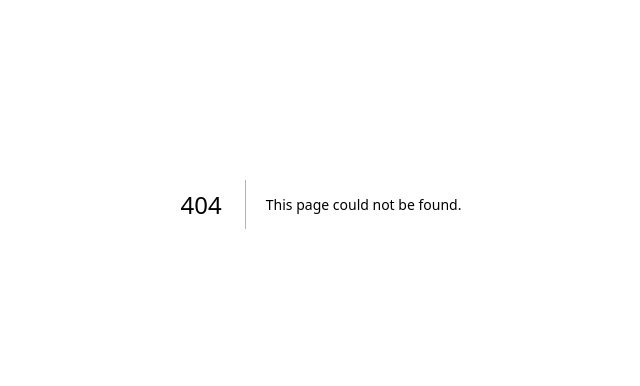
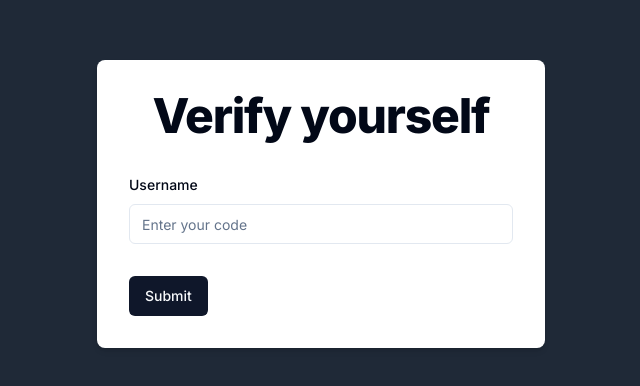
Before and after one commit to arijitdas122001/amaapp, a Next.js app: page /verify/1 in a window 1280 px wide. Before the commit this address had no page. Shown: the part 196-582 px from the top of the page, without its empty margins (319-959 px from the left). Built offline with nearby package versions, Linux system fonts and the light colour scheme.

Commit message:
verification email and schema modification #9

```diff
--- a/src/app/(auth)/Sign-up/page.tsx
+++ b/src/app/(auth)/Sign-up/page.tsx
@@ -36,8 +36,7 @@ const page = () => {
     const CheckUserName=async()=>{
       try {
         setCheckingUsername(true);
-        setUsername('');
-        console.log(Username);
+        // console.log(Username);
         const res=await axios.get(`/api/check-dist-username?username=${debouncedValue}`);
         // console.log(res.data.message);
         setUseNamecheckingMessage(res.data.message)
@@ -54,24 +53,27 @@ const page = () => {
   const onSubmit=async()=>{
     try {
       setOnSubmitting(true);
+      console.log(Username);
       const data={
       "username":Username,
       "email":email,
       "password":password
       }
+      console.log(data);
       const res=await axios.post('/api/sign-up',data);
       toast({
-        title:"success",
+        title:"Success",
         description:res.data.message
       });
-      route
+      route.replace(`/verify/${Username}`);
     } catch (error:any) {
       const axioserror=error as AxiosError<ApiResponse>;
       let errorMessage = axioserror.response?.data.message;
       ('There was a problem with your sign-up. Please try again.');
       toast({
-        title:"failure",
-        description:errorMessage
+        title:"Failure",
+        description:errorMessage,
+        variant:'destructive'
       })
     }finally{
       setOnSubmitting(false);
@@ -113,7 +115,7 @@ const page = () => {
             <FormItem>
             <FormLabel>Email</FormLabel>
               <FormControl>
-                <Input placeholder="Email" {...field} onChange={(e)=>{
+                <Input placeholder="Email" {...field}  onChange={(e)=>{
                   field.onChange(e)
                   setEmail(e.target.value)
                 }} />
@@ -128,7 +130,7 @@ const page = () => {
             <FormItem>
                <FormLabel>Password</FormLabel>
               <FormControl>
-                <Input placeholder="Password" {...field} onChange={(e)=>{
+                <Input placeholder="Password" {...field} type='password' onChange={(e)=>{
                   field.onChange(e)
                   setpassword(e.target.value)
                 }} />
--- a/src/app/api/verify/route.ts
+++ b/src/app/api/verify/route.ts
@@ -2,15 +2,15 @@ import { DbConnection } from "@/lib/dbConnection";
 import UserModel from "@/model/User";
 import { NextRequest } from "next/server";
 
-export async function GET(request:NextRequest) {
+export async function POST(request:NextRequest) {
     await DbConnection();
     try {
-        const {username,email,code}=await request.json();
+        const {username,code}=await request.json();
         const PresentUser=await UserModel.findOne({username});
         if(!PresentUser){
             return Response.json({
                 success:false,
-                messagee:"User is not present"
+                message:"User is not present"
             },{status:400});
         }
         const checkExpiry=new Date(PresentUser?.CodeExpiry)>new Date();
@@ -45,7 +45,7 @@ export async function GET(request:NextRequest) {
     } catch (error) {
         return Response.json({
             success:false,
-            messagee:"Error while verifying the code"
+            message:"Error while verifying the code"
         },{status:500});
     }
 }
--- /dev/null
+++ b/src/app/verify/[username]/page.tsx
@@ -0,0 +1,85 @@
+'use client'
+import { Button } from '@/components/ui/button';
+import { Form, FormControl,FormField, FormItem, FormLabel,} from '@/components/ui/form';
+import { Input } from '@/components/ui/input';
+import { useToast } from '@/components/ui/use-toast';
+import { VerifySchema } from '@/schema/verfiySchema';
+import { ApiResponse } from '@/types/apiresponse';
+import { zodResolver } from '@hookform/resolvers/zod';
+import axios, { AxiosError } from 'axios';
+import { Loader2 } from 'lucide-react';
+import { useParams, useRouter } from 'next/navigation';
+import React, { useState } from 'react'
+import {useForm } from 'react-hook-form';
+import z from "zod";
+const Verify = () => {
+  const [OTP,setOTP]=useState('');
+  const [ProcessStarting,setProcessStarting]=useState(false);
+  const params=useParams();
+  const {toast}=useToast();
+  const route=useRouter();
+  const form=useForm<z.infer<typeof VerifySchema>>({
+    resolver:zodResolver(VerifySchema),
+    defaultValues:{
+      verificationCode:""
+    }
+  });
+  const onSubmit=async()=>{
+    try {
+      setProcessStarting(true);
+      const data={
+        "username":params.username,
+        "code":OTP,
+      }
+      const res=await axios.post('/api/verify',data);
+      toast({
+        title:"Success",
+        description:res.data?.message
+      })
+      route.replace('/');
+    } catch (error) {
+      const axiosError=error as AxiosError<ApiResponse>
+      const errorMessage=axiosError.response?.data.message
+      toast({
+        title:"Failure",
+        description:errorMessage,
+        variant:'destructive'
+      })
+    }finally{
+      setProcessStarting(false);
+    }
+  }
+  return (
+    <div className="flex justify-center align-middle items-center min-h-screen bg-gray-800">
+      <div className="w-full max-w-md p-8 space-y-8 bg-white rounded-lg shadow-md">
+        <div className="text-center">
+          <h1 className="text-4xl font-extrabold tracking-tight lg:text-5xl mb-6">Verify yourself</h1>
+        </div>
+      <Form {...form}>
+      <form onSubmit={form.handleSubmit(onSubmit)} className="space-y-8">
+        <FormField
+          control={form.control}
+          name="verificationCode"
+          render={({ field }) => (
+            <FormItem>
+              <FormLabel>Username</FormLabel>
+              <FormControl>
+                <Input placeholder="Enter your code" {...field}
+                onChange={(e)=>{
+                  field.onChange(e)
+                  setOTP(e.target.value)
+                }}
+                />
+              </FormControl>
+            </FormItem>
+          )}
+        />
+        <Button type="submit" disabled={ProcessStarting}>{ProcessStarting?<Loader2 className="animate-spin"/>:"Submit"}</Button>
+      </form>
+    </Form>
+    </div>
+    </div>
+  )
+}
+
+export default Verify
--- a/src/app/verify/page.tsx
+++ /dev/null
@@ -1,11 +0,0 @@
-import React from 'react'
-
-const page = () => {
-  return (
-    <div>
-      verify
-    </div>
-  )
-}
-
-export default page
--- a/src/schema/SignUpSchema.ts
+++ b/src/schema/SignUpSchema.ts
@@ -6,7 +6,7 @@ export const SignUpSchema=z.object({
     .min(2, 'Username must be at least 2 characters')
     .max(20, 'Username must be no more than 20 characters')
     .regex(/^[a-zA-Z0-9_]+$/, 'Username must not contain special characters'),
-    email:z.string().email(),
+    email:z.string().email("This is Not a valid email"),
     password:z
     .string()
     .min(6,{message:"password must be at least 6 charecters"})
```
